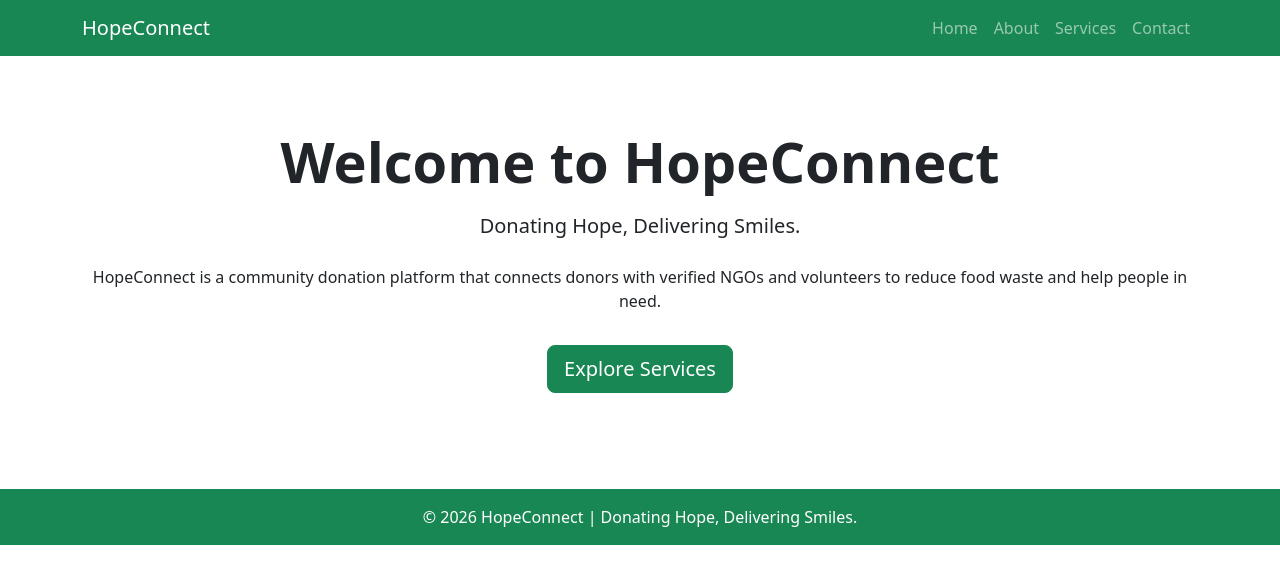
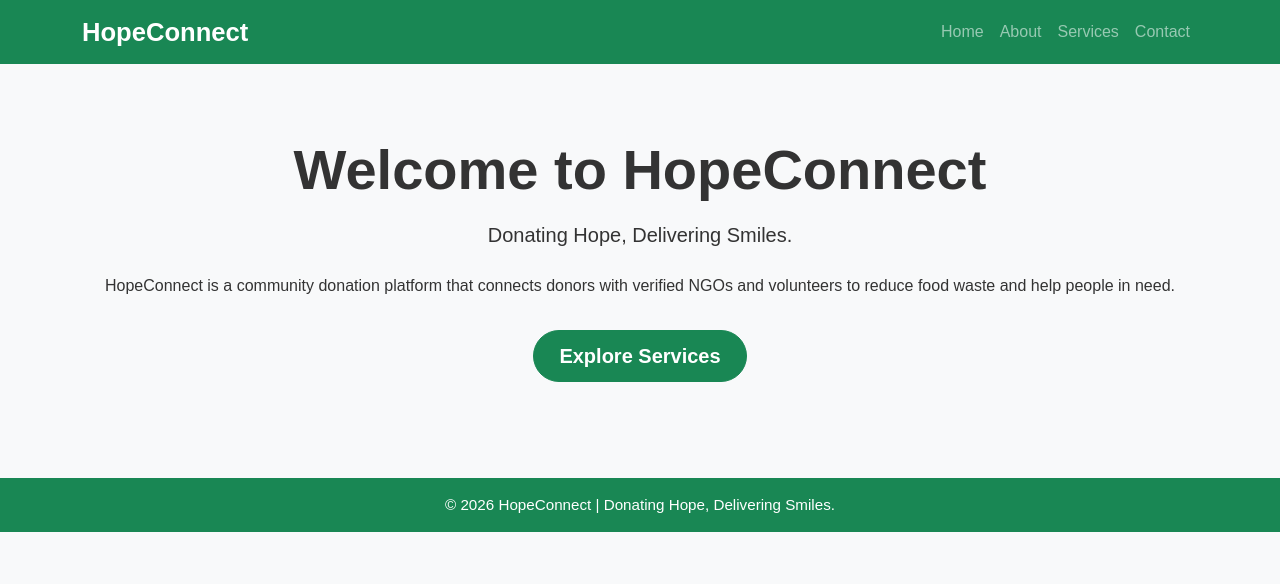
Before and after one commit to abdl-hafeez07/HopeConnect-Community-Donation-Distribution-System, a Django app: page / in a window 1280 px wide. Shown: the top 584 px of the page. Run offline with Django 5.2, Linux system fonts and the light colour scheme.

Commit message:
Phase 3: Add custom styling with global CSS

```diff
--- /dev/null
+++ b/static/css/style.css
@@ -0,0 +1,50 @@
+/* ========================================
+   HopeConnect - Global Styles
+======================================== */
+
+/* General */
+body {
+    font-family: Arial, Helvetica, sans-serif;
+    background-color: #f8f9fa;
+    color: #333;
+}
+
+/* Navbar */
+.navbar-brand {
+    font-size: 1.6rem;
+    font-weight: bold;
+}
+
+.nav-link {
+    font-weight: 500;
+    transition: color 0.3s ease;
+}
+
+.nav-link:hover {
+    color: #ffe082 !important;
+}
+
+/* Buttons */
+.btn-success {
+    border-radius: 30px;
+    padding: 10px 25px;
+    font-weight: 600;
+}
+
+/* Cards */
+.card {
+    border: none;
+    border-radius: 12px;
+    transition: transform 0.3s ease, box-shadow 0.3s ease;
+}
+
+.card:hover {
+    transform: translateY(-5px);
+    box-shadow: 0 8px 20px rgba(0, 0, 0, 0.15);
+}
+
+/* Footer */
+footer {
+    margin-top: 60px;
+    font-size: 0.95rem;
+}
--- a/templates/base.html
+++ b/templates/base.html
@@ -1,5 +1,8 @@
+{% load static %}
+
 <!DOCTYPE html>
 <html lang="en">
+
 <head>
     <meta charset="UTF-8">
     <meta name="viewport" content="width=device-width, initial-scale=1.0">
@@ -7,7 +10,10 @@
 
     <!-- Bootstrap CSS -->
     <link href="https://cdn.jsdelivr.net/npm/bootstrap@5.3.7/dist/css/bootstrap.min.css" rel="stylesheet">
+
+    <link rel="stylesheet" href="{% static 'css/style.css' %}">
 </head>
+
 <body>
 
     <!-- Navigation Bar -->
@@ -17,14 +23,11 @@
                 HopeConnect
             </a>
 
-            <button class="navbar-toggler" type="button"
-                    data-bs-toggle="collapse"
-                    data-bs-target="#navbarNav">
+            <button class="navbar-toggler" type="button" data-bs-toggle="collapse" data-bs-target="#navbarNav">
                 <span class="navbar-toggler-icon"></span>
             </button>
 
-            <div class="collapse navbar-collapse"
-                 id="navbarNav">
+            <div class="collapse navbar-collapse" id="navbarNav">
 
                 <ul class="navbar-nav ms-auto">
 
@@ -78,4 +81,5 @@
     <script src="https://cdn.jsdelivr.net/npm/bootstrap@5.3.7/dist/js/bootstrap.bundle.min.js"></script>
 
 </body>
+
 </html>
```
